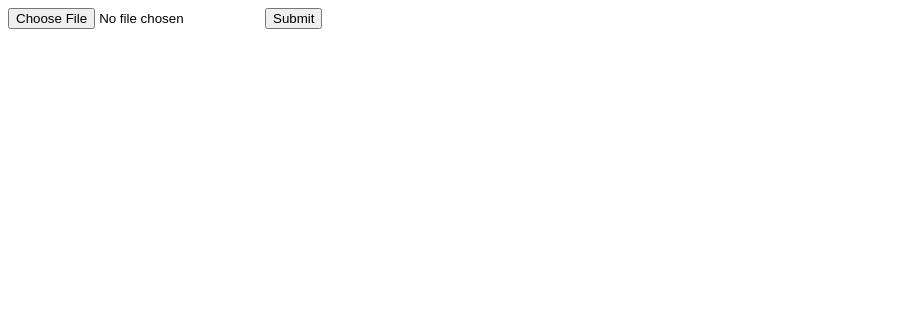
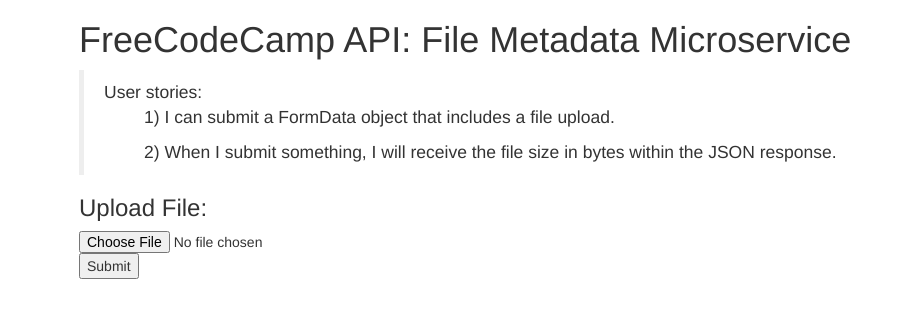
Before and after one commit to AndrewRMorgan/metadata-microservice, a plain HTML site: page static/index.html in a window 1280 px wide. Shown: the whole page, without its empty margins (0-905 px from the left). Drawn offline with nearby package versions, Linux system fonts and the light colour scheme.

Commit message:
add css file, change html file, and change error function

```diff
--- /dev/null
+++ b/static/css/main.css
@@ -0,0 +1,16 @@
+@media (min-width: 768px) {
+  .container {
+    width: 750px;
+  }
+}
+@media (min-width: 992px) {
+  .container {
+    width: 90%;
+  }
+}
+.container {
+    padding-right: 15px;
+    padding-left: 15px;
+    margin-right: auto;
+    margin-left: auto;
+}
--- a/static/index.html
+++ b/static/index.html
@@ -1,9 +1,27 @@
-<html>
-  <head></head>
+<html lang='en'>
+  <head>
+    <meta charset="UTF-8">
+    <title>File Metadata Microservice</title>
+    <meta http-equiv="X-UA-Compatible" content="IE=edge,chrome=1">
+    <meta name="description" content="File Metadata Microservice">
+    <meta name="author" content="AndrewRMorgan">
+    <meta name="viewport" content="width=device-width, initial-scale=1.0">
+    <link rel="stylesheet" href="https://maxcdn.bootstrapcdn.com/bootstrap/3.3.6/css/bootstrap.min.css">
+    <link rel="stylesheet" href="css/main.css">
+  </head>
   <body>
-    <form action='/get-file-size' method='post' enctype='multipart/form-data'>
-      <input type='file' name='selected-file'>
-      <input type='submit'>
-    </form>
+    <div class='container-fluid container'>
+      <h1>FreeCodeCamp API: File Metadata Microservice</h1>
+      <blockquote>
+      	User stories:
+      	<ul>1) I can submit a FormData object that includes a file upload.</ul>
+      	<ul>2) When I submit something, I will receive the file size in bytes within the JSON response.</ul>
+      </blockquote>
+      <h3>Upload File:</h3>
+      <form action='/get-file-size' method='post' enctype='multipart/form-data'>
+        <input type='file' name='selected-file'>
+        <input type='submit'>
+      </form>
+    </div>
   </body>
 </html>
```
Also changed, not shown: 1 other file.
